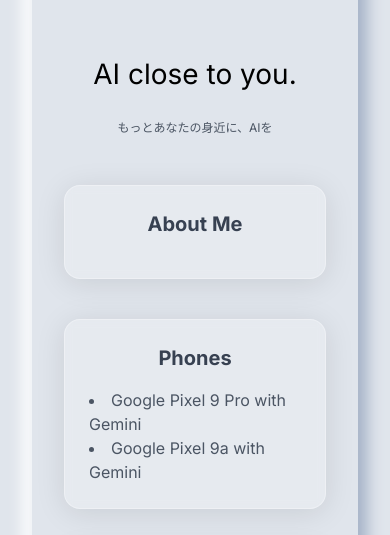
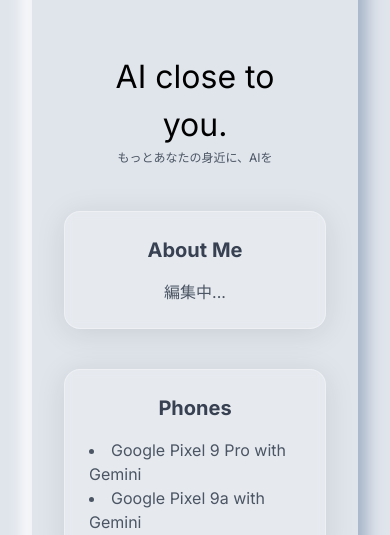
Before and after one commit to yharuto0917/profile, a plain HTML site: page index.html in a window 390 px wide. Shown: the part 309-844 px from the top of the page. Drawn offline with nearby package versions, Linux system fonts and the light colour scheme.

Commit message:
index.htmlのフォントサイズとセクションのスタイルを調整し、デザインを改善

```diff
--- a/index.html
+++ b/index.html
@@ -98,7 +98,7 @@
 
         @media (max-width: 768px) {
             .origin-font-AIClose {
-                font-size: 1.75rem;
+                font-size: 2.00rem;
             }
 
             .origin-font-more {
@@ -126,7 +126,7 @@
             </p>
         </section>
 
-        <section class="non-glassmorphism p-2 mb-10">
+        <section class="non-glassmorphism p-1 mt-[-20px] mb-10">
             <p class="origin-font-more text-gray-600">
                 もっとあなたの身近に、AIを
             </p>
@@ -135,7 +135,7 @@
         <section class="glassmorphism p-6 mt-5 mb-10">
             <h2 class="text-xl font-bold text-gray-700 mb-4 text-center">About Me</h2>
             <p class="text-gray-600 text-center">
-
+                編集中...
             </p>
         </section>
 
```
Also changed, not shown: 1 other file.
